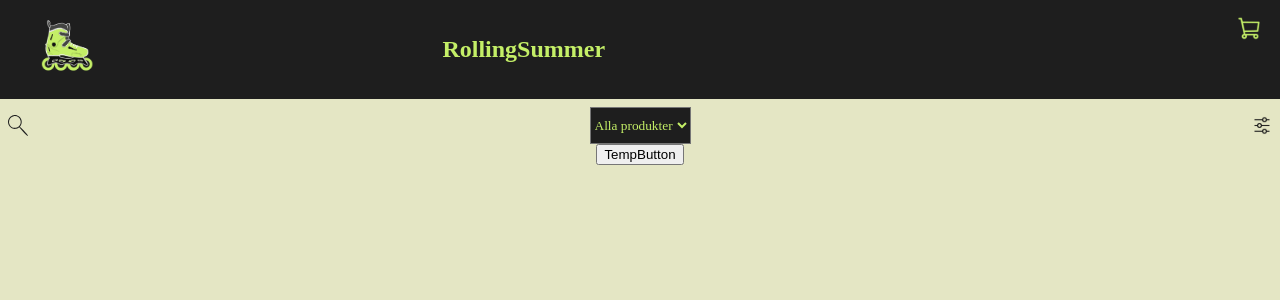
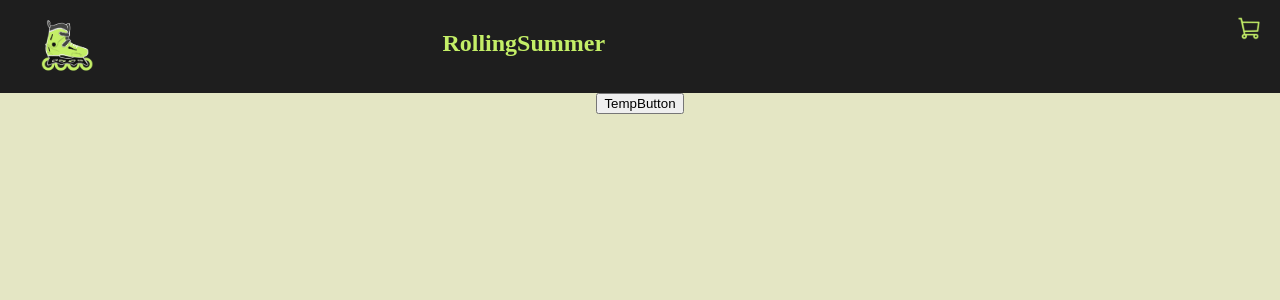
Before and after one commit to Vadfinnsinte/WebbShop-RollingSummer, a React (Vite) app: page /#/ in a window 1280 px wide. Shown: the top 300 px of the page. Built offline with nearby package versions, Linux system fonts and the light colour scheme; a web font is replaced by a local one.

Commit message:
Laggt till mer routing och börjat på checkout.

```diff
--- /dev/null
+++ b/src/components/RenderCheckout.jsx
@@ -0,0 +1,15 @@
+import { useProductStore } from "../data/store"
+
+const RenderChecout = () => {
+ const {checkoutTotal} = useProductStore(checkoutTotal)
+    return (
+        <>
+        <h1>Varukorgen</h1>
+        <p>WOW, such empty</p>
+        <p>total: {checkoutTotal} </p>
+        </>
+    )
+
+}
+
+export default RenderChecout
--- a/src/components/RenderProducts.jsx
+++ b/src/components/RenderProducts.jsx
@@ -1,32 +1,58 @@
-import { useEffect } from "react"
+import { useEffect, useState } from "react"
 import { getProducts } from "../data/crud"
 import { useProductStore } from "../data/store"
 import "../css/product-layout.css"
+import searchLogo from "../assets/Search.svg"
+import filterIcon from "../assets/filter.svg"
 
 const RenderProducts = () => {
-    const {listOfProducts, setListOfProducts} = useProductStore(state => ({
+    // const [showSearchInput, setShowSearchInput] = useState(false)
+    const {listOfProducts, setListOfProducts, addTocheckoutList, addToCheckoutTotal} = useProductStore(state => ({
         listOfProducts: state.listOfProducts,
-        setListOfProducts: state.setListOfProducts
+        setListOfProducts: state.setListOfProducts,
+        addTocheckoutList: state.addTocheckoutList,
+        addToCheckoutTotal: state.addToCheckoutTotal
     }))
 
     // useEffect(() => {
         const fetchProducts = async () => {
-            setListOfProducts(await getProducts())
+            try {
+                setListOfProducts(await getProducts())
+            } catch {
+                console.log("något gick fel");
+            }
         }
         // fetchProducts()
     // }, [])
 
+ // TODO: Lääg till function för filtrering.
 
     return (
+        <main>
+        {/* <div className="filter-bar">
+            <div className="search-input">
+                {showSearchInput ? <input className="search-input" type="text"></input> : <img className="filter-bar-logos" src={searchLogo} onClick={() => setShowSearchInput(true)} />}
+            </div>
+        <select className="dropdown" onChange={filterProducts(event.target.value)}>
+            <option>Alla produkter</option>
+            <option>Rollerblades</option>
+            <option>Skateboards</option>
+            <option>Tillbehör</option>
+        </select>
+        <img className="filter-bar-logos" src={filterIcon} />
+    </div>  */}
         <div className="product-card-layout">
             <button onClick={fetchProducts}>TempButton</button>
            {listOfProducts.map (p => (
             <section className="product-card" key={p.key} >
              <img className="product-img" key={p.key} src={p.picture} />
                 <h2>{p.name}</h2>
+                <p>{p.price} kr</p>
+                <button className="add-to-cart-btn" onClick={() => addTocheckoutList(p)}>Lägg i kundvagn</button>
             </section>
            ))}
         </div>
+        </main>
     )
 }
 
--- a/src/css/index.css
+++ b/src/css/index.css
@@ -23,8 +23,10 @@ body {
     grid-template-columns: 2fr 1fr;
     font-family: var(--font-family-sister);
     color: var(--accent-color);
-
     padding: 1em;
+}
+.RollingSummer-placement {
+    margin-top: 0.6em;
 }
 .logo-name {
     display: grid;
@@ -37,22 +39,10 @@ body {
     margin: 0;
 
 }
-.cart-icon {
+.cart-icon-navlink{
     place-self: end;
     align-self: start;
+}
+.cart-icon {
     width: 30px;
 }
-.filter-bar {
-    display: flex;
-    justify-content: space-between;
-    margin-top: 0.5em;
-}
-.dropdown {
-    background-color: var(--bg-color-header);
-    color: var(--accent-color);
-    font-family: var(--font-family-sister);
-}
-.filter-bar-logos {
-    width: 20px;
-    margin: 0.5em;
-}
--- a/src/css/product-layout.css
+++ b/src/css/product-layout.css
@@ -9,26 +9,61 @@
 * {
     box-sizing: border-box;
 }
+/* .filter-bar {
+    display: flex;
+    justify-content: space-around;
+    margin: 0.5em 1em;
+
+}
+.search-input{
+    flex-grow: 0;
+
+}
+.dropdown {
+    background-color: var(--bg-color-header);
+    color: var(--accent-color);
+    font-family: var(--font-family-sister);
+    align-self: center;
+}
+.filter-bar-logos {
+    width: 20px;
+    margin: 0.5em;
+} */
+
 
 .product-card-layout {
     display: grid;
     grid-template-rows: 1fr;
     justify-content: center;
-    gap: 1em;
+    gap: 2em;
 }
 .product-card {
     display: flex;
     flex-direction: column;
     justify-content: center;
     align-items: center;
+    background-color: #FFFFFF;
+    box-shadow: 0px 2px 10px 2px #606152;
+    border-radius: 14px;
+    padding: 1em;
 }
 .product-card h2 {
-   margin-top: 0.3em;
+   margin: 0.3em 0 0 0;
    font-family: var(--font-family-sister);
 }
 
 .product-img {
     width: 190px;
+    /* box-shadow: 0px 2px 10px 2px #606152;
+    border-radius: 14px; */
+}
+.add-to-cart-btn {
+    background-color: var(--accent-color);
+    font-family: var(--font-family-sister);
+    padding: 0.5em;
+    border-radius: 10px;
+}
+.add-to-cart-btn:hover {
     box-shadow: 0px 2px 10px 2px #606152;
-    border-radius: 14px;
+    cursor: pointer;
 }
--- a/src/data/store.js
+++ b/src/data/store.js
@@ -2,10 +2,29 @@ import { create } from "zustand";
 
 const useProductStore = create(set => ({
     listOfProducts: [],
+    checkoutList: [],
+    chekoutTotal: 0,
 
     setListOfProducts: newList => set(state => ({
         listOfProducts: newList
-    }))
+    })),
+
+    addTocheckoutList: (prod) => set((state => {
+        const foundProduct = state.listOfProducts.find((product) => product.name === prod.name)
+        console.log(foundProduct);
+        console.log(state.checkoutList);
+
+        return {checkoutList: [...state.checkoutList, foundProduct]}
+    })),
+
+
+
+    addToCheckoutTotal: () => {set(state => {
+        chekoutTotal: state.checkoutList.reduce(
+            (total, prod) => total + parseInt(prod.price), 0
+        )
+    })}
+
 
 
 }))
--- a/src/routes/WebbRoot.jsx
+++ b/src/routes/WebbRoot.jsx
@@ -1,7 +1,6 @@
+import { Outlet, NavLink } from "react-router-dom"
 import logo from "../assets/rolerblade.svg"
 import cart from "../assets/yellowCart.svg"
-import searchLogo from "../assets/Search.svg"
-import filterIcon from "../assets/filter.svg"
 import RenderProducts from "../components/RenderProducts"
 
 const WebbRoot = () => {
@@ -14,21 +13,14 @@ const WebbRoot = () => {
             <img className="logo" src={logo} />
             <h2 className="RollingSummer-placement">RollingSummer</h2>
         </section>
-        <img className="cart-icon" src={cart} />
+         {/* <img className="cart-icon" src={cart} /> */}
+         <NavLink to="/varukorg" className="cart-icon-navlink" >
+            <img className="cart-icon"  src={cart} />
+        </NavLink>
         </header>
-        <main>
-            <div className="filter-bar">
-                <img className="filter-bar-logos" src={searchLogo} />
-                <select className="dropdown">
-                    <option>Alla produkter</option>
-                    <option>Rollerblades</option>
-                    <option>Skateboards</option>
-                    <option>Tillbehör</option>
-                </select>
-                <img className="filter-bar-logos" src={filterIcon} />
-            </div>
-            <RenderProducts/>
-        </main>
+
+         <Outlet/>
+
 
         <footer>
 
```
Also changed, not shown: src/routes/router.jsx (+8 -2 lines).
